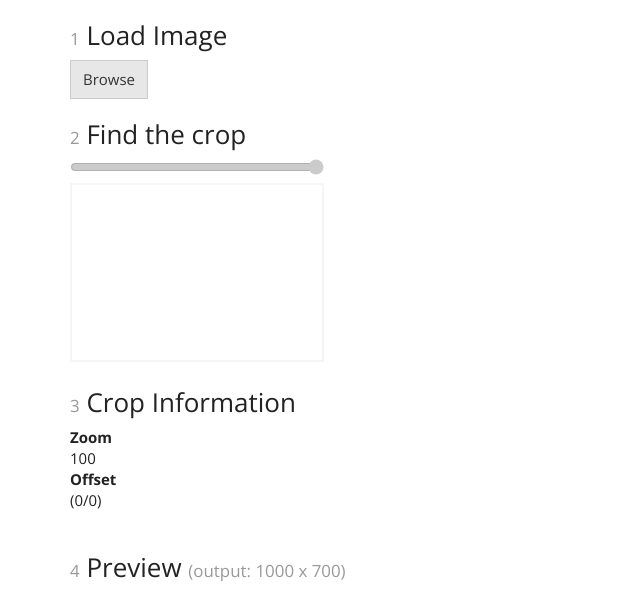
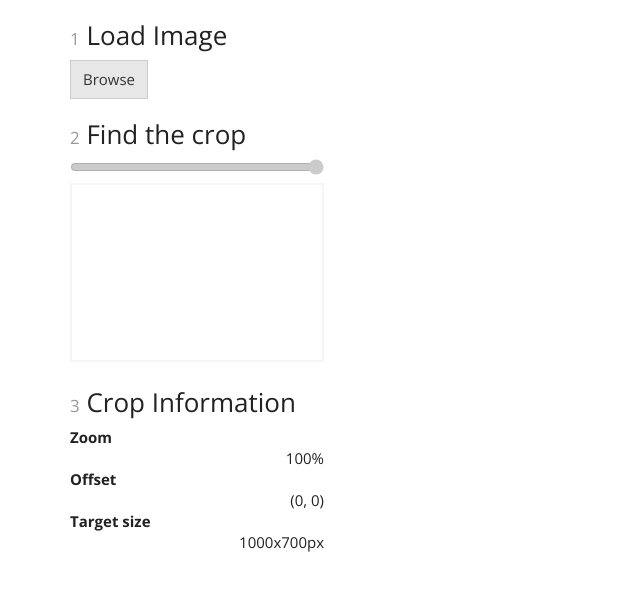
Before and after one commit to npx/ng-sscrop, a website: page demo/index.html in a window 1280 px wide. Shown: the top 589 px of the page, without its empty margins (170-810 px from the left). Drawn offline with nearby package versions, Linux system fonts and the light colour scheme.

Commit message:
updated demo

```diff
--- a/demo/index.html
+++ b/demo/index.html
@@ -24,14 +24,16 @@
 
         <h3><small>2</small> Find the crop</h3>
         <input type="range" min="10" step="10" value="100" max="100" ng-model="result.zoom" id="zoomZoom" ng-disabled="zdisabled" />
-        <sscrop class="bordered" src="image" result="result" crop="result.crop" downscale="25" w="{{settings.width}}" h="700" on-load="enableZoom()"></sscrop>
+        <sscrop class="bordered" src="image" result="result" crop="result.crop" downscale="25" w="{{settings.width}}" h="{{settings.height}}" on-load="enableZoom()"></sscrop>
 
         <h3><small>3</small> Crop Information</h3>
         <dl>
           <dt>Zoom</dt>
-          <dd>{{result.zoom}}</dd>
+          <dd class="text-right">{{result.zoom}}%</dd>
           <dt>Offset</dt>
-          <dd>({{result.pos.x}}/{{result.pos.y}})</dd>
+          <dd class="text-right">({{result.pos.x}}, {{result.pos.y}})</dd>
+          <dt>Target size</dt>
+          <dd class="text-right">{{result.size.w}}x{{result.size.h}}px</dd>
         </dl>
       </div>
 
```
